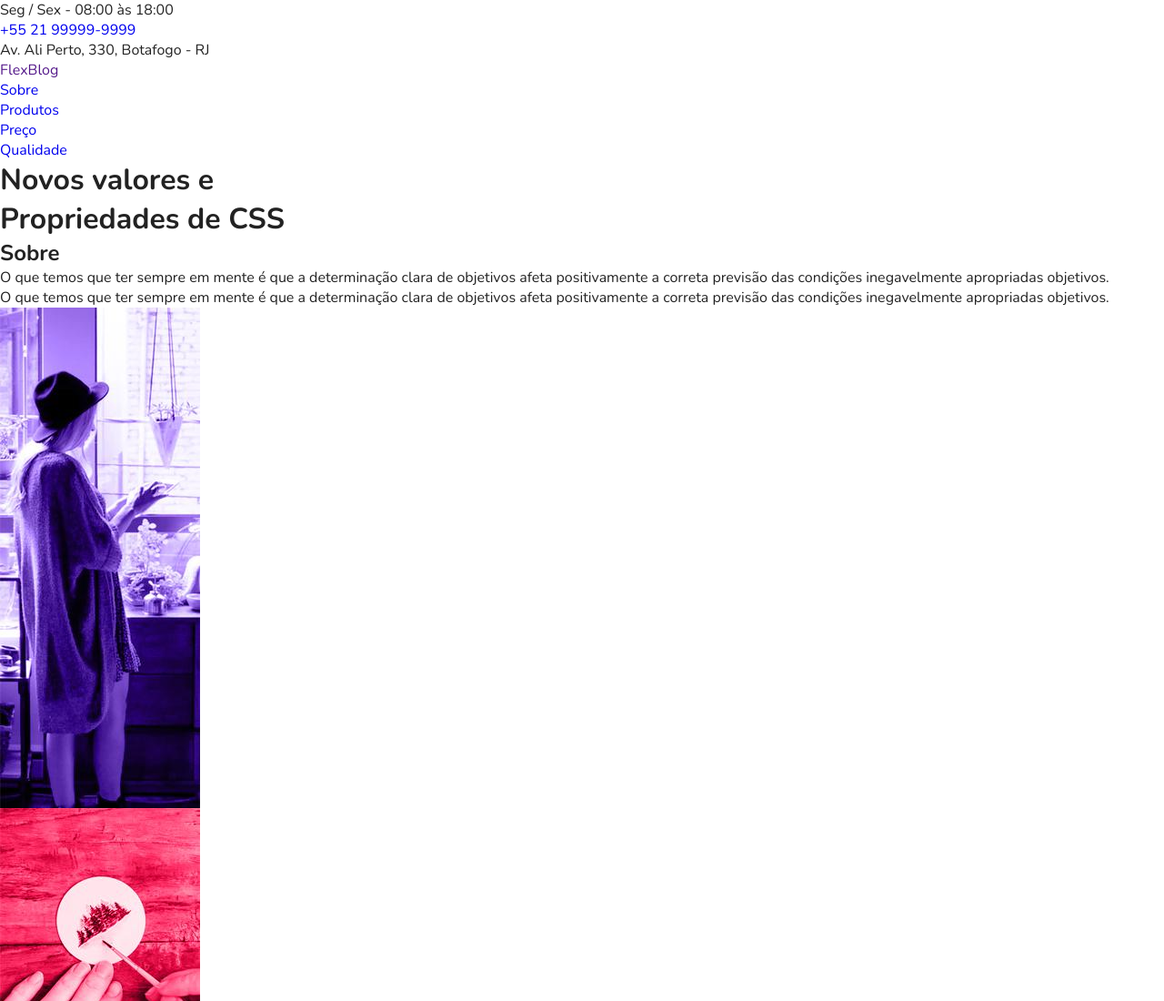
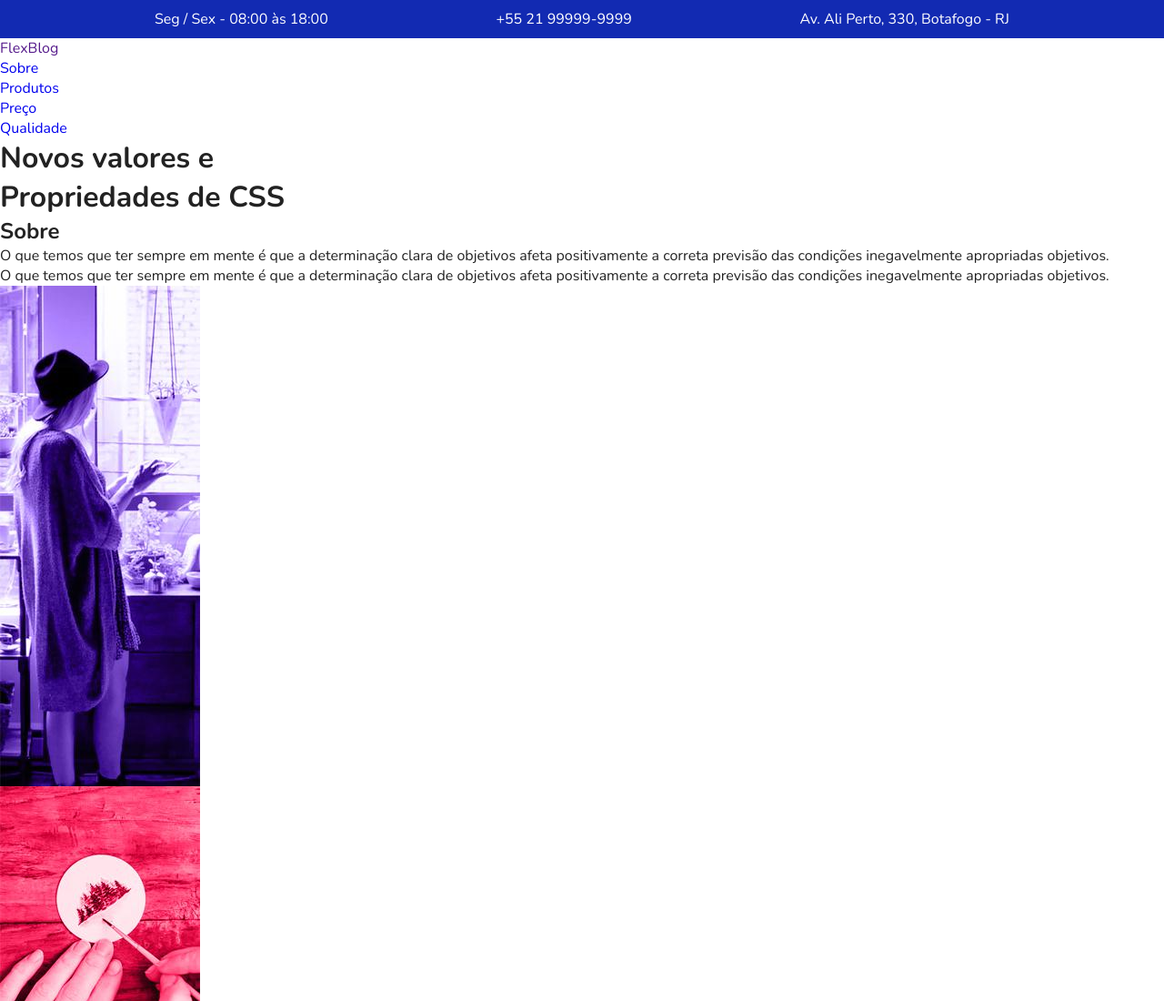
Before and after one commit to LeonardoCesca/FlexBlog, a plain HTML site: page index.html in a window 1280 px wide. Shown: the top 1100 px of the page at 91% size. Drawn offline with nearby package versions, Linux system fonts and the light colour scheme.

Commit message:
FIX info component

```diff
--- a/css/style.css
+++ b/css/style.css
@@ -0,0 +1,21 @@
+.c-info {
+    background: #122ab2;
+    color: #fff;
+}
+
+.c-info__container{
+    max-width: 960px;
+    margin: 0 auto;
+    display: flex;
+    justify-content: space-between;
+    flex-wrap: wrap;
+    padding-top: 10px;
+}
+
+.c-info__phone {
+    color: #fff;
+}
+
+.c-info__date, .c-info__phone, .c-info__address {
+    margin: 0px 10px 10px 10px;
+}
--- a/index.html
+++ b/index.html
@@ -14,9 +14,11 @@
 <body>
 
     <div class="c-info">
-        <p>Seg / Sex - 08:00 às 18:00</p>
-        <a href="tel:+55 21 99999-9999">+55 21 99999-9999</a>
-        <p>Av. Ali Perto, 330, Botafogo - RJ</p>
+        <div class="c-info__container">
+            <p class="c-info__date">Seg / Sex - 08:00 às 18:00</p>
+            <a href="tel:+55 21 99999-9999" class="c-info__phone">+55 21 99999-9999</a>
+            <p class="c-info__address">Av. Ali Perto, 330, Botafogo - RJ</p>
+        </div>
     </div>
 
     <header class="c-header">
```
